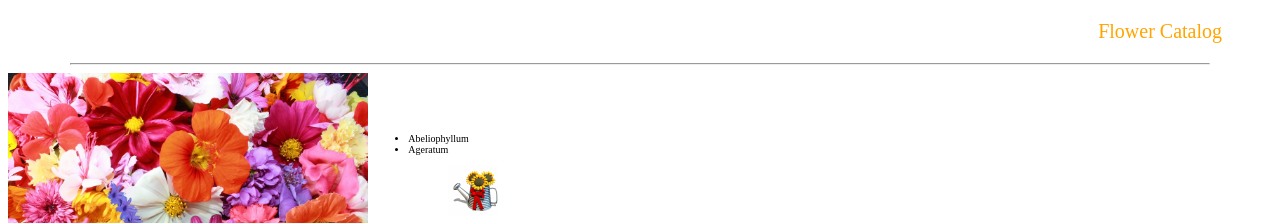
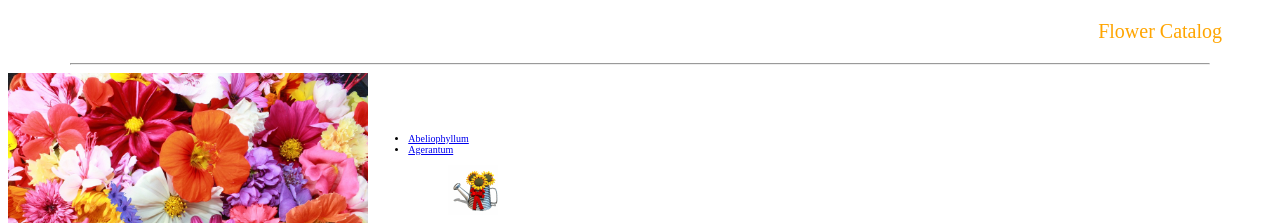
Before and after one commit to step-batch-7/flower-catalog-lazyhackerthani, a website: page public/index.html in a window 1280 px wide. Shown: the top 223 px of the page. Drawn offline with Linux system fonts and the light colour scheme.

Commit message:
added link to the flower pages

```diff
--- a/public/index.html
+++ b/public/index.html
@@ -16,8 +16,8 @@
       <img class="flowerBundle" src="./images/freshorigins.jpg" />
       <div class="linkList">
         <ul>
-          <li>Abeliophyllum</li>
-          <li>Ageratum</li>
+          <li><a href="/Abeliophyllum"> Abeliophyllum</a></li>
+          <li><a href="/Agerantum">Agerantum</a></li>
         </ul>
         <img
           onclick="hideIt()"
```
